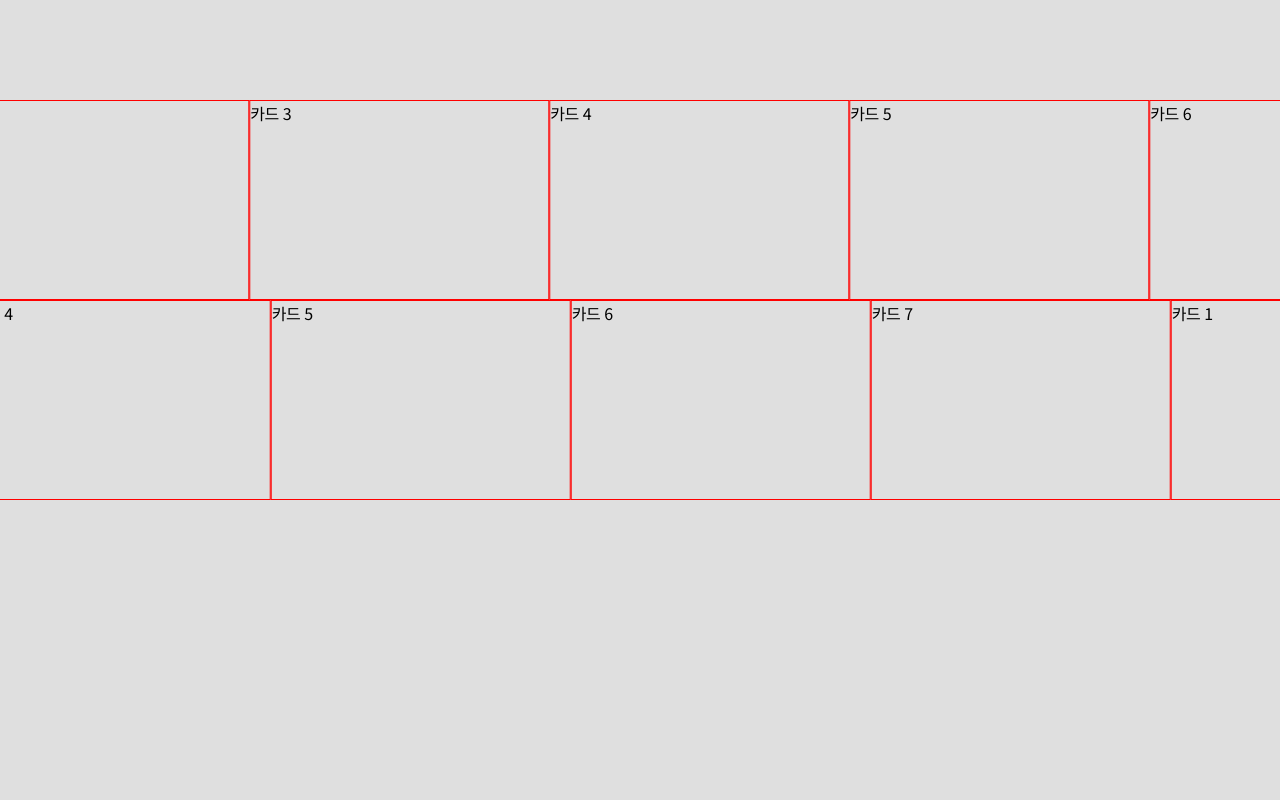
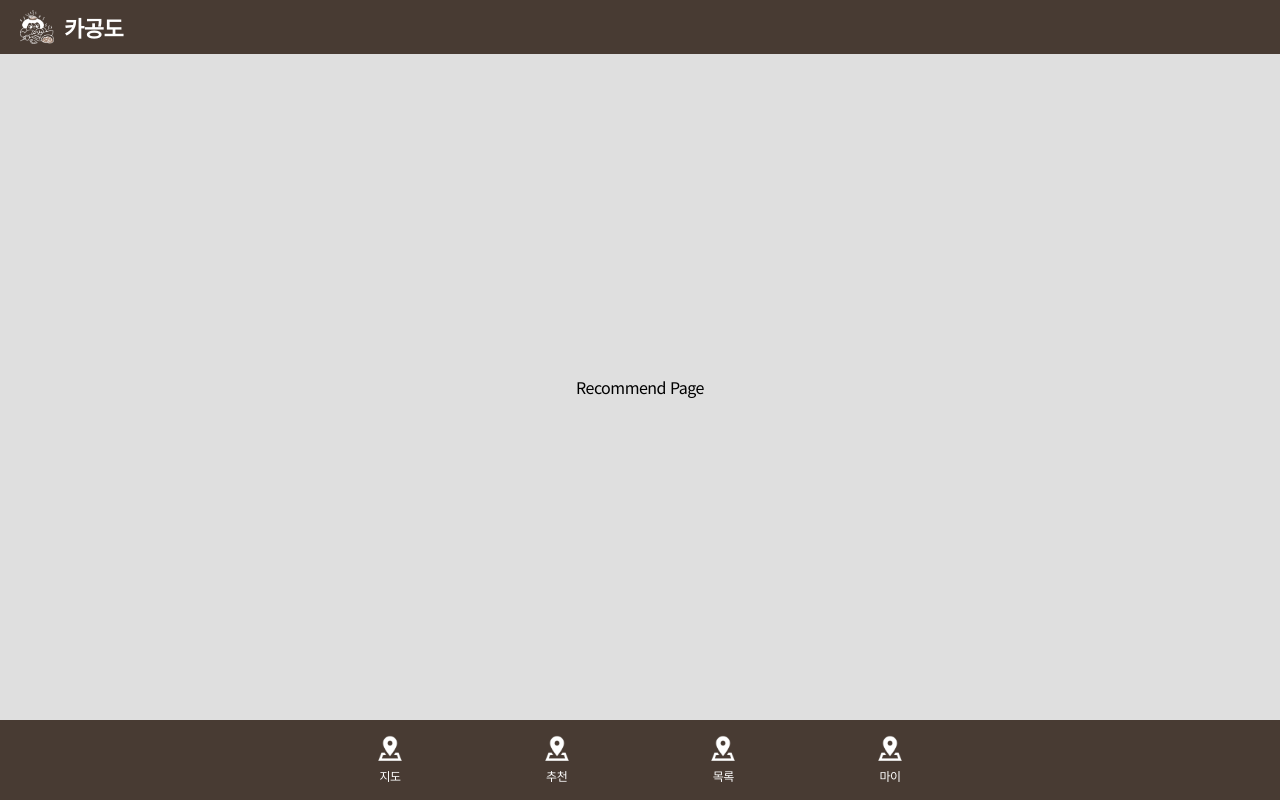
Before and after one commit to APPS-sookmyung/2024-Cagongdo, a React (Create React App) app: page /my-page in a window 1280 px wide. Built offline with nearby package versions, Linux system fonts and the light colour scheme; a web font is replaced by a local one.

Commit message:
Modify: route path changed

```diff
--- a/src/route.tsx
+++ b/src/route.tsx
@@ -3,7 +3,6 @@ import { Routes, Route } from 'react-router-dom';
 import OnboardingPage from './pages/OnboardingPage/OnboardingPage';
 import CafeListPage from './pages/CafeListPage/CafeListPage';
 import MapPage from './pages/MapPage/MapPage';
-import MyPage from './pages/MyPage/MyPage';
 import RecommendPage from './pages/RecommendPage/RecommendPage';
 
 const AppRoutes: React.FC = () => {
@@ -13,7 +12,7 @@ const AppRoutes: React.FC = () => {
       <Route path="/cafe-list" element={<CafeListPage />} />
       <Route path="/map" element={<MapPage />} />
       <Route path="/recommend" element={<RecommendPage />} />
-      <Route path="/my-page" element={<MyPage />} />
+      <Route path="/my-page" element={<RecommendPage />} />
     </Routes>
   );
 };
```
